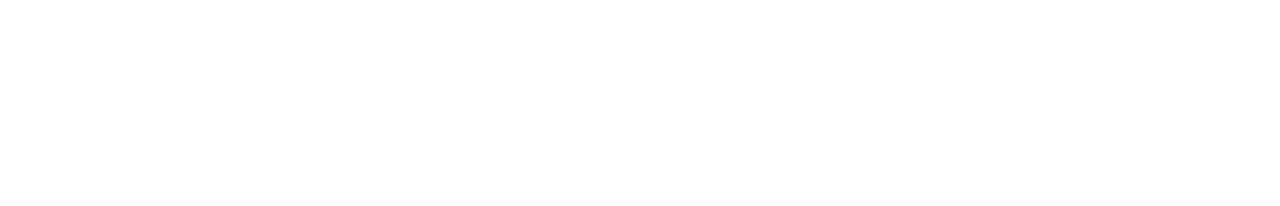
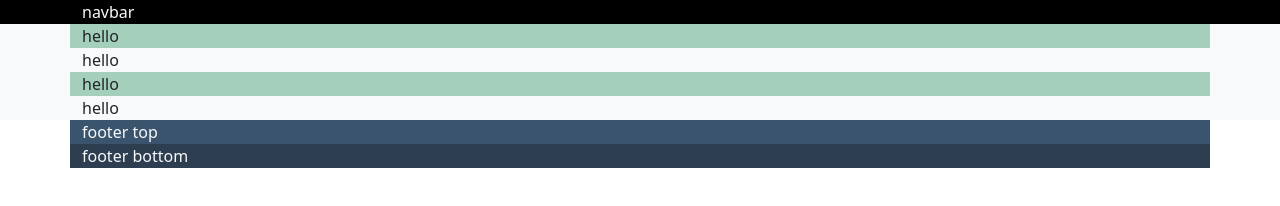
Before and after one commit to chiara1911/html-css-bootstrap-freelancer, a plain HTML site: page index.html in a window 1280 px wide. Drawn offline with nearby package versions, Linux system fonts and the light colour scheme.

Commit message:
create macro-layout

```diff
--- a/css/style.css
+++ b/css/style.css
@@ -0,0 +1,11 @@
+
+.my-bg-green{
+    background-color: var(--bs-success-border-subtle);
+}
+
+.top-footer{
+    background-color:#3A546D;
+}
+.bottom-footer{
+    background-color: #2C3E50;
+}
--- a/index.html
+++ b/index.html
@@ -8,6 +8,19 @@
     <title>Document</title>
 </head>
 <body>
+    <header class="text-light bg-black">
+        <nav class="container">navbar</nav>
+    </header>
+    <main class="bg-light">
+       <section class="my-bg-green container">hello</section>
+       <section class="container">hello</section>
+       <section class="my-bg-green container">hello</section>
+       <section class="container">hello</section>
+    </main>
+    <footer>
+        <section class="top-footer container text-light ">footer top</section>
+        <section class="bottom-footer container text-light">footer bottom</section>
+    </footer>
 
 </body>
 </html>
```
